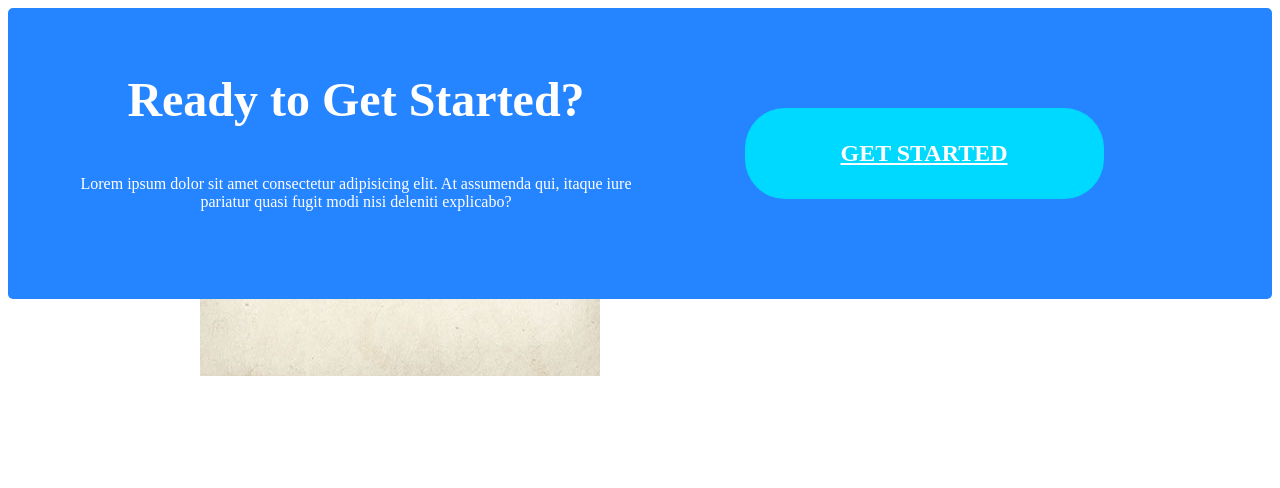
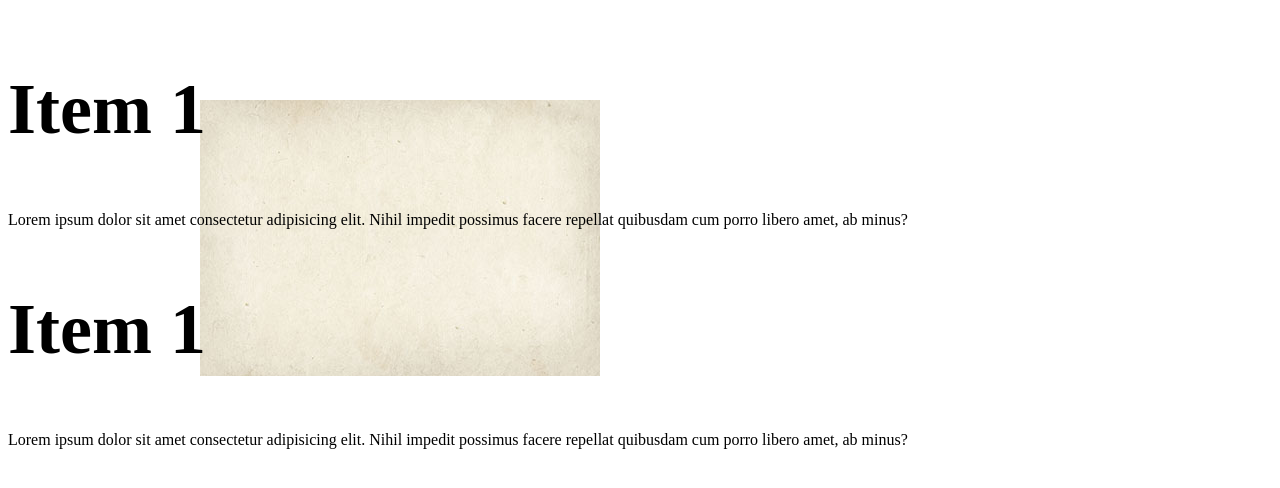
Before and after one commit to p4tgriff/Moshify, a plain HTML site: page HTML/index.html in a window 1280 px wide. Drawn offline with Linux system fonts and the light colour scheme.

Commit message:
added Collapsibles

```diff
--- a/HTML/index.html
+++ b/HTML/index.html
@@ -125,7 +125,7 @@
         </div>
       </div>
     </div> -->
-    <div class="callout callout--primary">
+    <!-- <div class="callout callout--primary">
       <div class="grid grid--1x2">
         <div class="callout__content">
           <h2 class="callout__heading">Ready to Get Started?</h2>
@@ -133,6 +133,29 @@
         </div>
         <a href="" class="btn btn--secondary btn--stretched">Get Started</a>
       </div>
+    </div> -->
+    <div class="collapsible collapsible--expanded">
+      <header class="collapsible__header">
+        <h2 class="collapsible__heading">Item 1</h2>
+          <svg class="icon icon--white collapsible__chevron">
+            <use xlink:href="images/sprite.svg#chevron"></use>
+          </svg>
+      </header>
+      <div class="collapsible__content">
+        Lorem ipsum dolor sit amet consectetur adipisicing elit. Nihil impedit possimus facere repellat quibusdam cum porro libero amet, ab minus?
+      </div>
     </div>
+    <div class="collapsible collapsible--expanded">
+      <header class="collapsible__header">
+        <h2 class="collapsible__heading">Item 1</h2>
+          <svg class="icon icon--white collapsible__chevron">
+            <use xlink:href="images/sprite.svg#chevron"></use>
+          </svg>
+      </header>
+      <div class="collapsible__content">
+        Lorem ipsum dolor sit amet consectetur adipisicing elit. Nihil impedit possimus facere repellat quibusdam cum porro libero amet, ab minus?
+      </div>
+    </div>
+    <script src="js/main.js"></script>
   </body>
 </html>
--- /dev/null
+++ b/HTML/js/main.js
@@ -0,0 +1,6 @@
+const collapsibles = document.querySelectorAll(".collapsible");
+collapsibles.forEach((item) =>
+    item.addEventListener("click", function () {
+        this.classList.toggle("collapsible--expanded");
+    })
+);
--- a/HTML/styles.css
+++ b/HTML/styles.css
@@ -552,3 +552,36 @@ body {
     margin: 0 2rem;
   }
 }
+
+/* Collapsibles */
+
+.collapsible__header {
+  display: flex;
+  justify-content: space-between;
+}
+
+.collapsible__header {
+  margin-top: 0;
+  font-size: 3rem;
+}
+
+.collapsible__chevron {
+  transform: rotate(-90deg);
+  transition: transform 0.3s;
+}
+
+.collapsible__content {
+  max-height: 0;
+  overflow: hidden;
+  opacity: 0;
+  transform: all 0.3s;
+}
+
+.collapsible--expanded .collapsible__chevron {
+  transform: rotate(0);
+}
+
+.collapsible--expanded .collapsible__content {
+  max-height: 100vh;
+  opacity: 1;
+}
```
